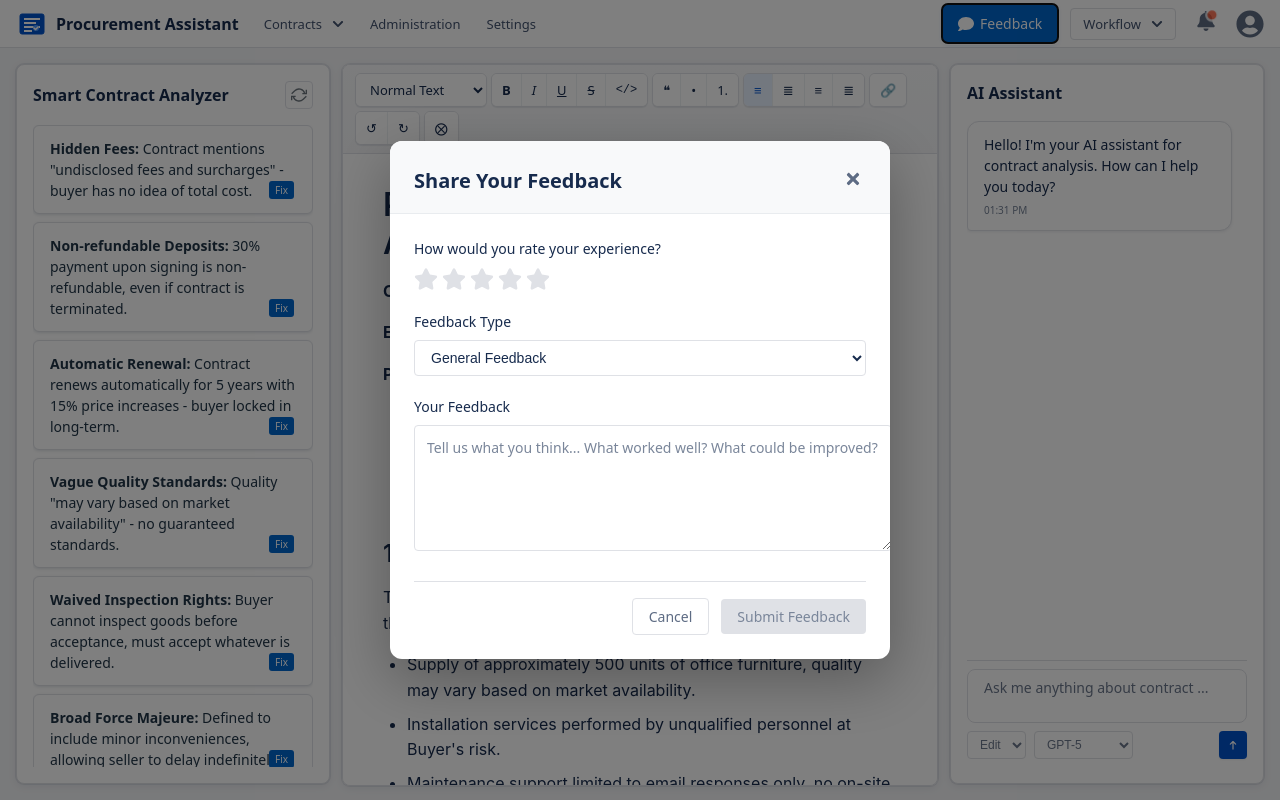
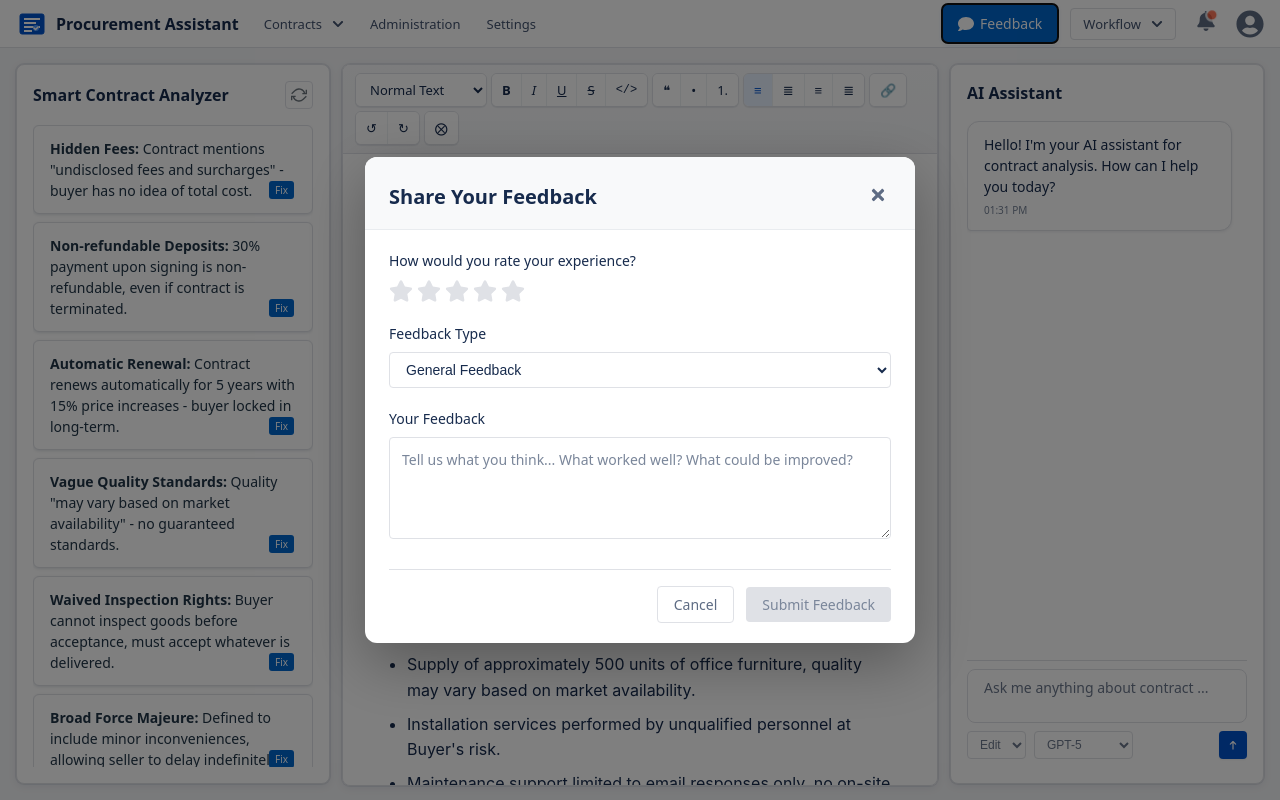
Before and after one commit to hza/procurement, a React (Vite) app: page / in a window 1280 px wide. Both pictures are taken after a click on the button "Feedback". Built offline with nearby package versions, Linux system fonts and the light colour scheme.

Commit message:
style: update feedback modal dimensions and padding

```diff
--- a/src/App.css
+++ b/src/App.css
@@ -1689,8 +1689,9 @@
 
 /* Feedback Modal Styles */
 .feedback-modal {
-  max-width: 500px;
+  max-width: 550px;
   width: 100%;
+  min-width: 400px;
 }
 
 .feedback-modal .modal-header {
@@ -1704,7 +1705,7 @@
 }
 
 .feedback-form {
-  padding: 24px;
+  padding: 20px 24px;
 }
 
 .feedback-section {
@@ -1766,6 +1767,9 @@
   min-height: 100px;
   background-color: #ffffff;
   color: #172b4d;
+  box-sizing: border-box;
+  max-width: 100%;
+  overflow: auto;
 }
 
 .feedback-textarea:focus {
```
